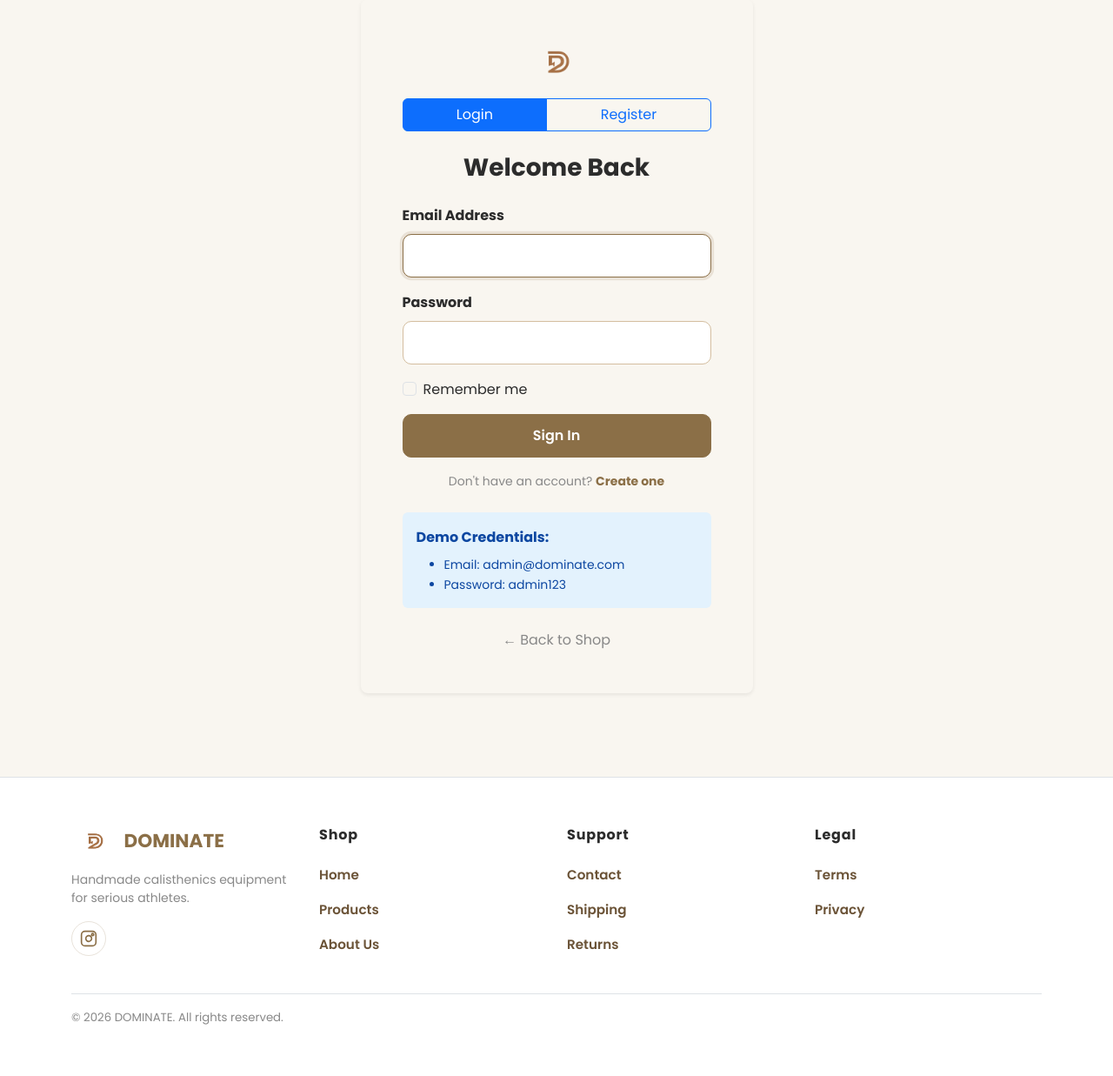
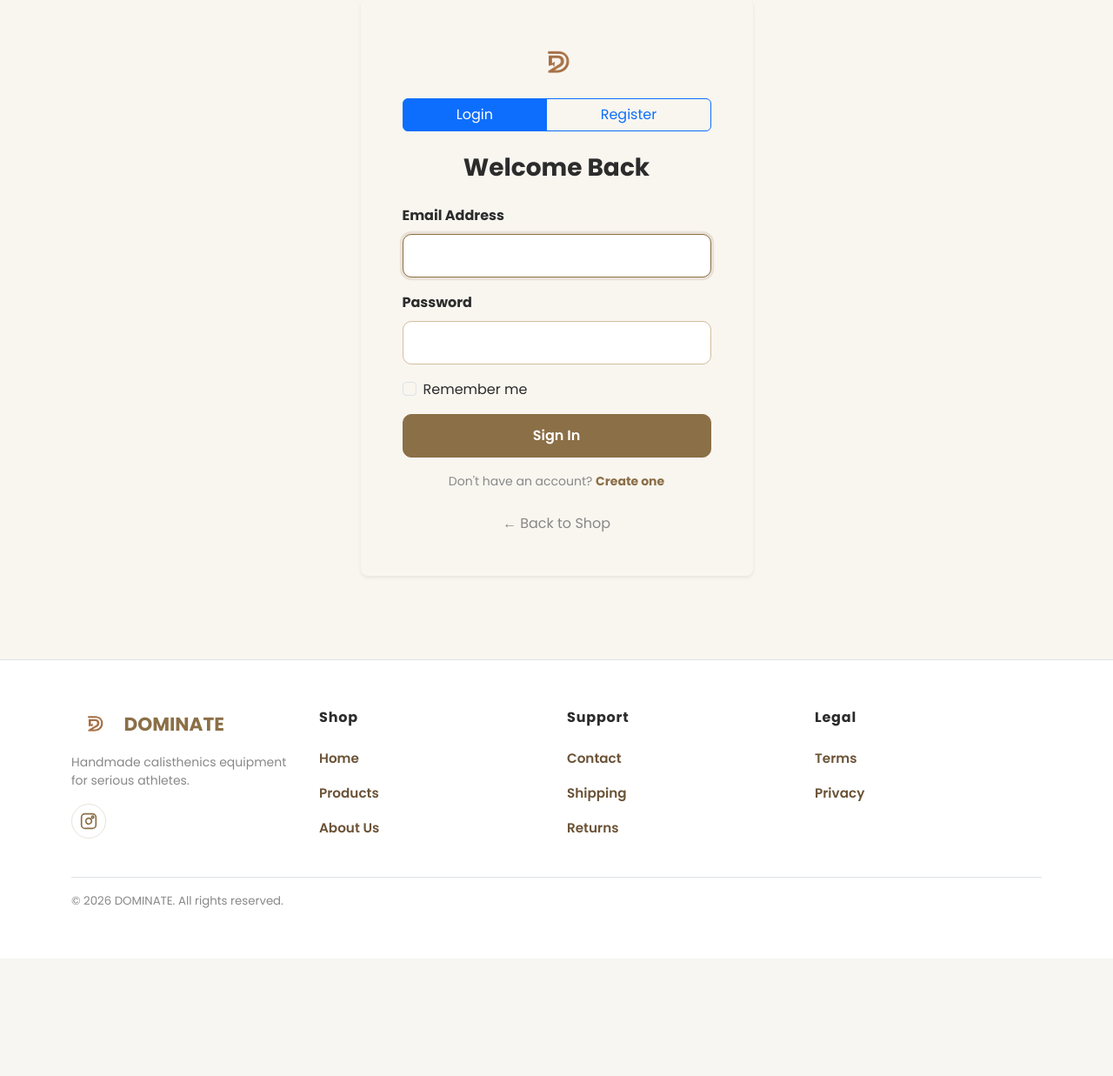
Before and after one commit to Sam15246/fitness-brand-dominate, a Flask app: page /auth/login in a window 1280 px wide. Shown: the part 132-1369 px from the top of the page at 87% size. After the commit the page ends 1176 px from the top, so only its background shows below. Run offline with Flask 3, Linux system fonts and the light colour scheme.

Commit message:
Remove demo credentials from auth pages

```diff
--- a/app/templates/admin/login.html
+++ b/app/templates/admin/login.html
@@ -49,14 +49,6 @@
                                 </p>
                             </div>
                         </form>
-
-                        <div class="alert alert-info mt-4 mb-0">
-                            <strong>Demo Credentials:</strong>
-                            <ul class="mb-0 mt-2 small">
-                                <li>Email: admin@dominate.com</li>
-                                <li>Password: admin123</li>
-                            </ul>
-                        </div>
                     </div>
 
                     <!-- Register Form -->
```
Also changed, not shown: app/templates/auth/register.html (+0 -8 lines).
